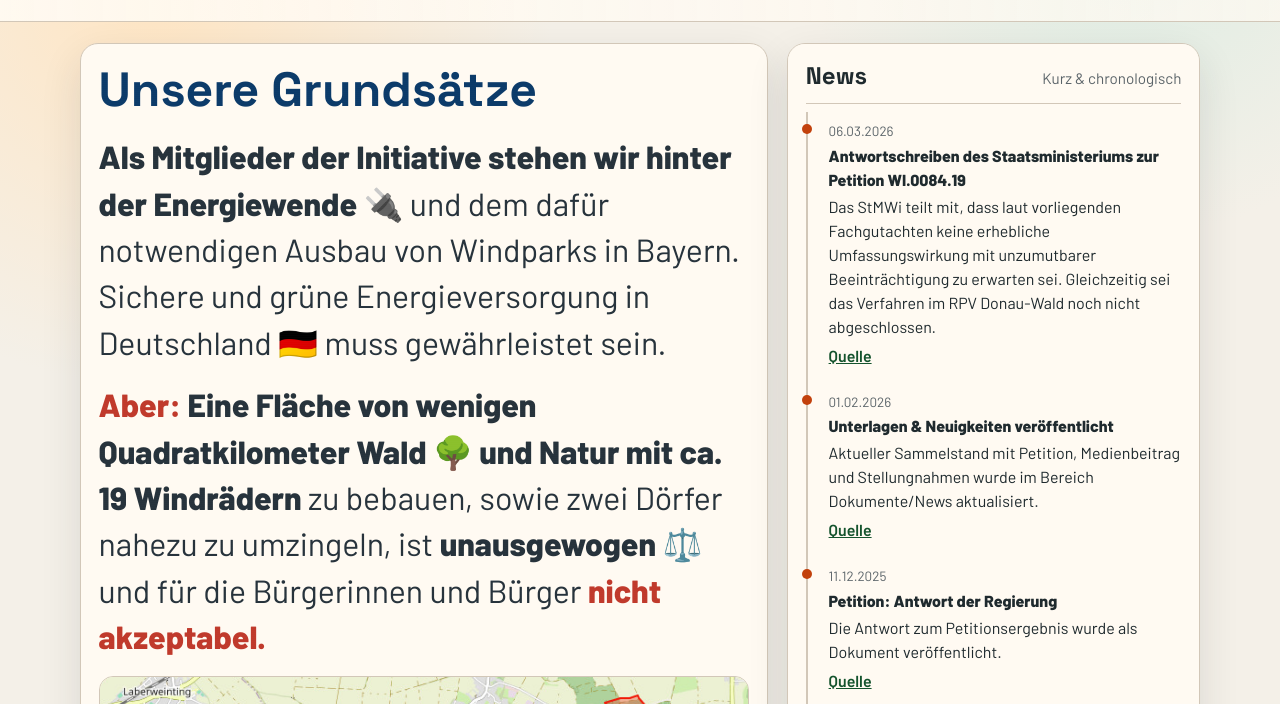
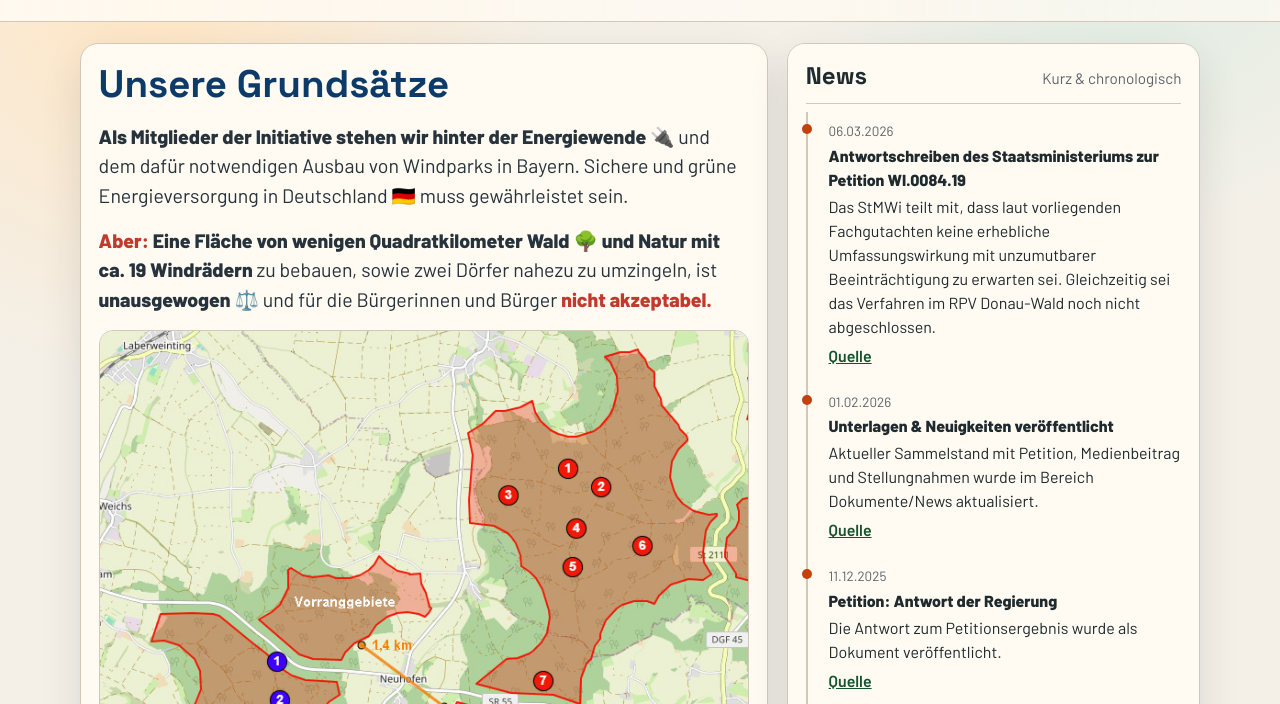
Before and after one commit to simowNgithub/ejun-page, a plain HTML site: page index.html in a window 1280 px wide. Shown: the part 94-798 px from the top of the page. Drawn offline with Linux system fonts and the light colour scheme.

Commit message:
schriftgröße angepasst

```diff
--- a/styles.css
+++ b/styles.css
@@ -163,13 +163,13 @@ h1 {
 
 .problem-principles-title {
   color: #0b3a69;
-  font-size: clamp(2rem, 5.2vw, 3rem);
+  font-size: clamp(1.7rem, 4.4vw, 2.4rem);
   margin-bottom: 1rem;
 }
 
 .problem-principles-text {
-  font-size: clamp(1.2rem, 3.9vw, 2rem);
-  line-height: 1.45;
+  font-size: clamp(1.02rem, 2.1vw, 1.22rem);
+  line-height: 1.5;
   color: #26323b;
   margin: 0 0 1rem;
 }
```
